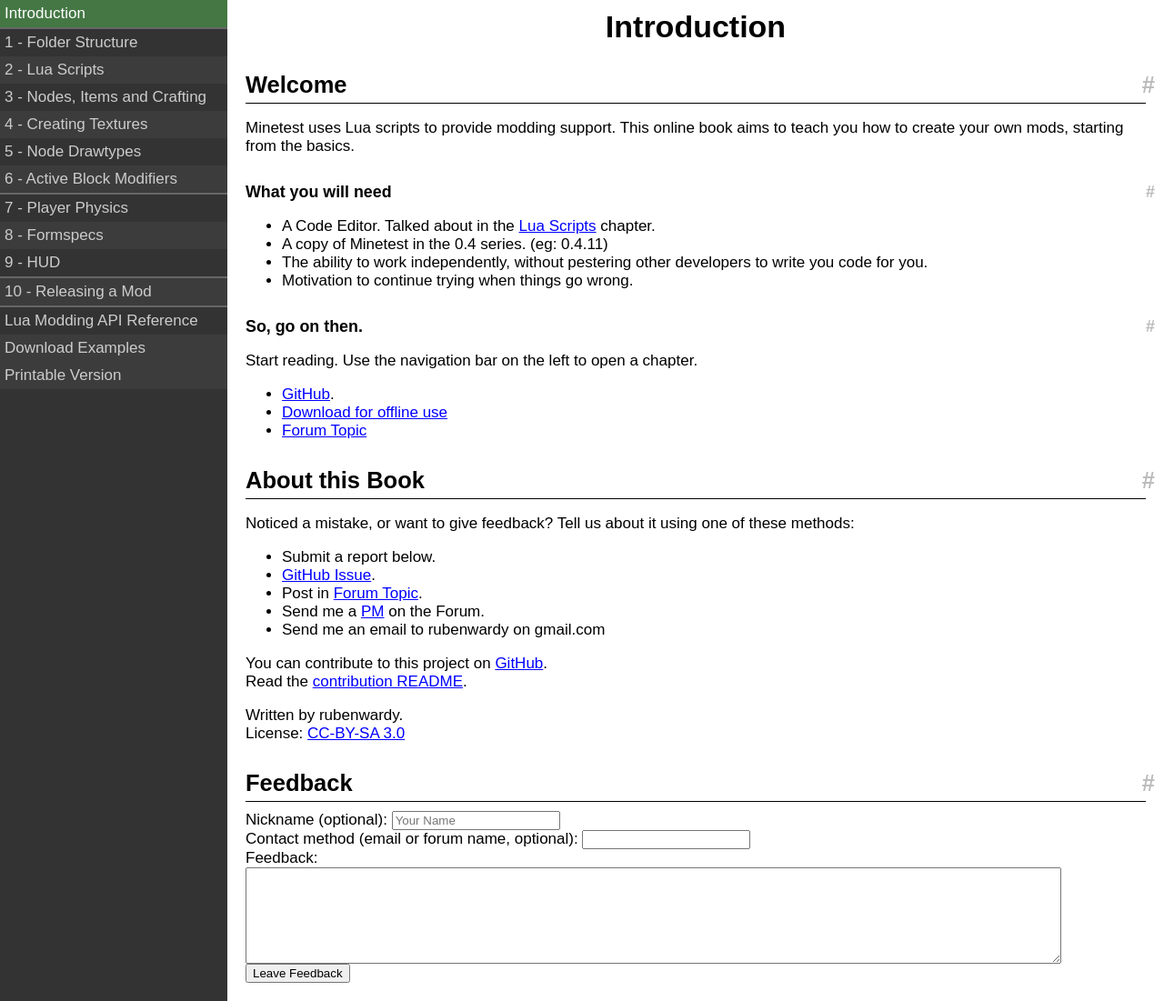
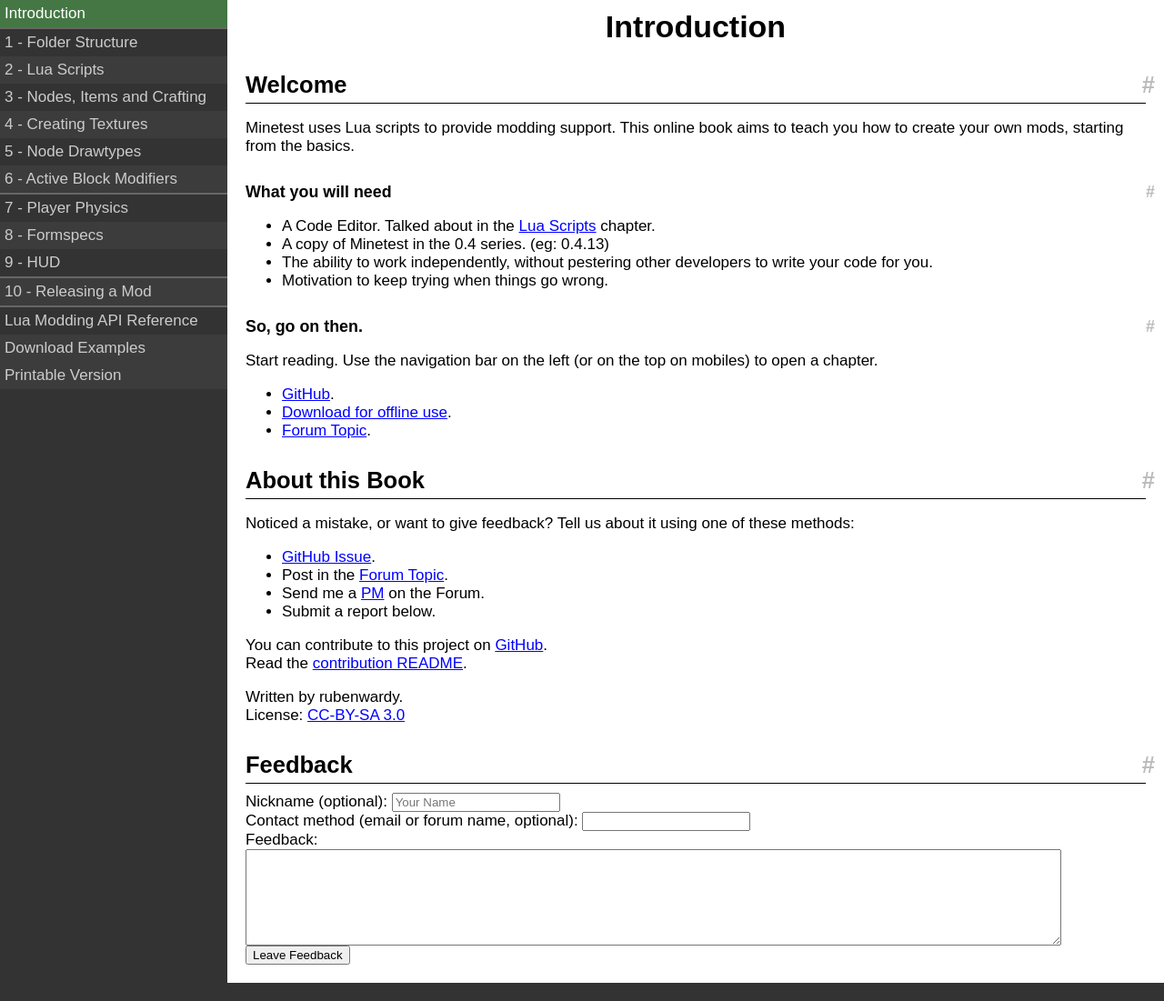
Before and after one commit to rubenwardy/minetest_modding_book, a Jekyll site: the page built from index.md, in a window 1280 px wide. Shown: the whole page at 91% size. Built offline with Jekyll 4.4.1, drawn with Linux system fonts in a browser that asks for light colours; nearby versions of some CDN libraries.

Commit message:
Homepage: Correct typos and grammatical mistakes

```diff
--- a/index.md
+++ b/index.md
@@ -13,29 +13,29 @@
 ### What you will need
 
 * A Code Editor. Talked about in the [Lua Scripts](chapters/lua.html#tools) chapter.
-* A copy of Minetest in the 0.4 series. (eg: 0.4.11)
-* The ability to work independently, without pestering other developers to write you code for you.
-* Motivation to continue trying when things go wrong.
+* A copy of Minetest in the 0.4 series. (eg: 0.4.13)
+* The ability to work independently, without pestering other developers to write your code for you.
+* Motivation to keep trying when things go wrong.
 
 
 ### So, go on then.
 
-Start reading. Use the navigation bar on the left to open a chapter.
+Start reading. Use the navigation bar on the left (or on the top on mobiles)
+to open a chapter.
 
 * [GitHub](https://github.com/rubenwardy/minetest_modding_book).
-* [Download for offline use](https://github.com/rubenwardy/minetest_modding_book/releases)
-* [Forum Topic](https://forum.minetest.net/viewtopic.php?f=14&t=10729)
+* [Download for offline use](https://github.com/rubenwardy/minetest_modding_book/releases).
+* [Forum Topic](https://forum.minetest.net/viewtopic.php?f=14&t=10729).
 
 About this Book
 ---------------
 
 Noticed a mistake, or want to give feedback? Tell us about it using one of these methods:
 
+* [GitHub Issue](https://github.com/rubenwardy/minetest_modding_book/issues).
+* Post in the [Forum Topic](https://forum.minetest.net/viewtopic.php?f=14&t=10729).
+* Send me a [PM](https://forum.minetest.net/ucp.php?i=pm&mode=compose&u=2051) on the Forum.
 * Submit a report below.
-* [GitHub Issue](https://github.com/rubenwardy/minetest_modding_book/issues).
-* Post in [Forum Topic](https://forum.minetest.net/viewtopic.php?f=14&t=10729).
-* Send me a [PM](https://forum.minetest.net/ucp.php?i=pm&mode=compose&u=2051) on the Forum.
-* Send me an email to rubenwardy on gmail.com
 
 You can contribute to this project on [GitHub](https://github.com/rubenwardy/minetest_modding_book).\\
 Read the [contribution README](README.html).
```
